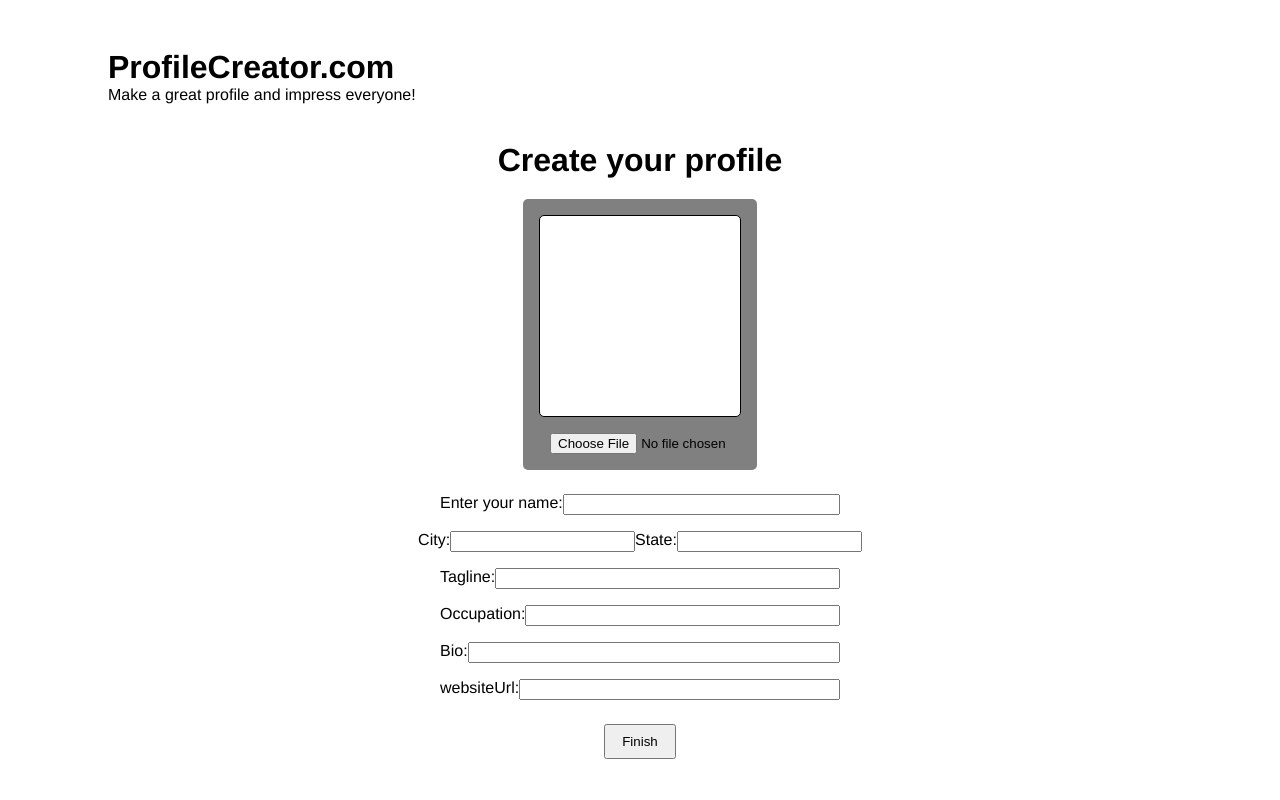
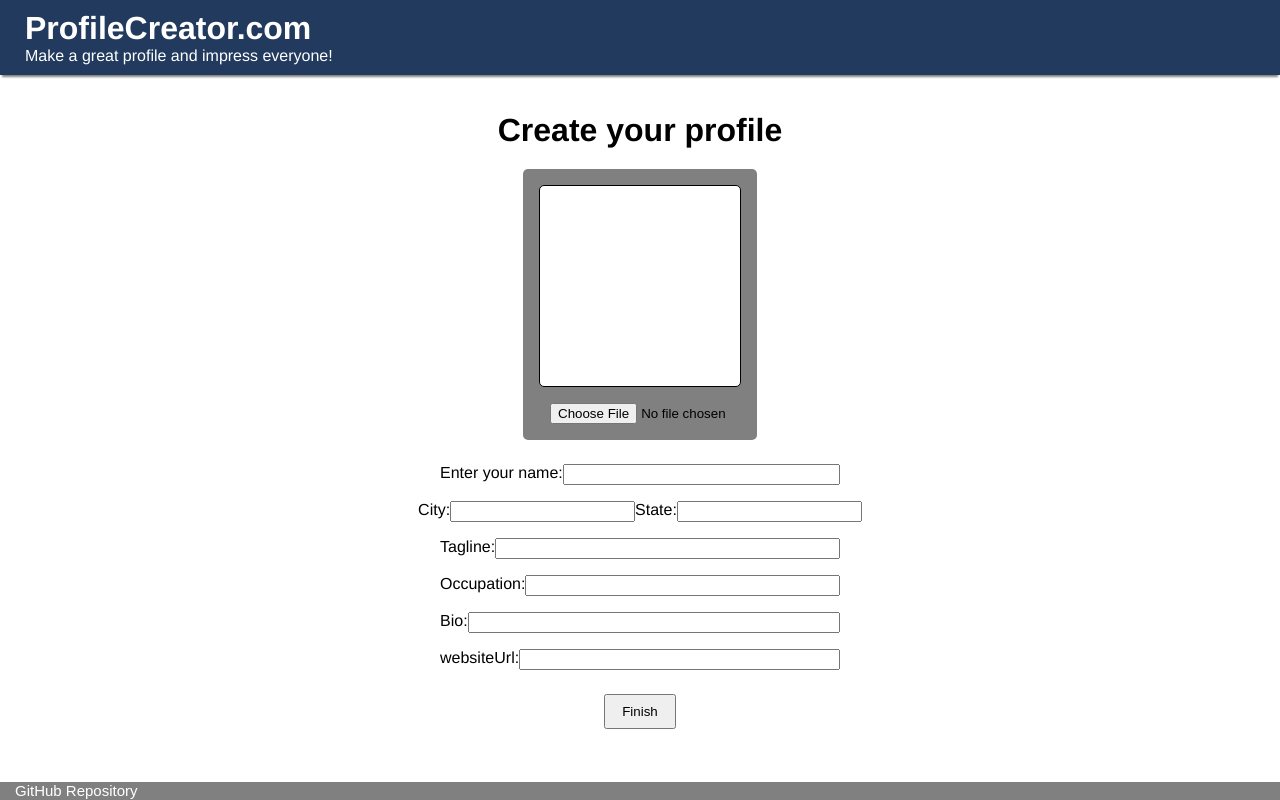
Before and after one commit to dansteren/creative-project-3, a Vue app: page / in a window 1280 px wide. Built offline with nearby package versions, Linux system fonts and the light colour scheme.

Commit message:
fine formatting

```diff
--- a/src/components/HomePage.vue
+++ b/src/components/HomePage.vue
@@ -1,7 +1,9 @@
 <template>
   <div class="home-page-container">
+    <div id="bar">
     <h1>ProfileCreator.com</h1>
     <div>Make a great profile and impress everyone!</div>
+    </div>
     <editing-profile v-if="editing" :person="user" v-on:finish="update"></editing-profile>
     <div v-else>
       <div id="cardHolder">
@@ -22,6 +24,9 @@
       </div>
       <button class="editing-button" @click="continueEditing">Continue Editing...</button>
     </div>
+    <footer>
+      <a class="FooterP" href="https://github.com/dansteren/creative-project-3.git">GitHub Repository</a>
+    </footer>
   </div>
 </template>
 
@@ -58,12 +63,27 @@
 };
 </script>
 
-<style scoped>
-h1 {
-  margin-bottom: 0px;
+<style>
+#app {
+  margin: 0px;
+  padding: 0px;
 }
 body {
   padding: 0px;
+  margin: 0px;
+}
+</style>
+
+<style scoped>
+#bar {
+  background-color: #223a5e;
+  margin: 0px;
+  padding: 10px 0px 10px 25px;
+  box-shadow: 0 4px 2px -2px gray;
+  color: white;
+}
+h1 {
+  margin: 0px;
 }
 
 #cardHolder {
@@ -115,4 +135,21 @@
   display: block;
   margin: 16px auto;
 }
+
+footer {
+  position: fixed;
+  bottom: 0;
+  left: 0;
+  width: 100%;
+  background-color: gray;
+  padding: 0px;
+}
+
+footer a {
+  color: white;
+  text-decoration: none;
+  font-size: 15px;
+  margin-left: 15px;
+  font-family: 'Nunito', sans-serif;
+}
 </style>
```
